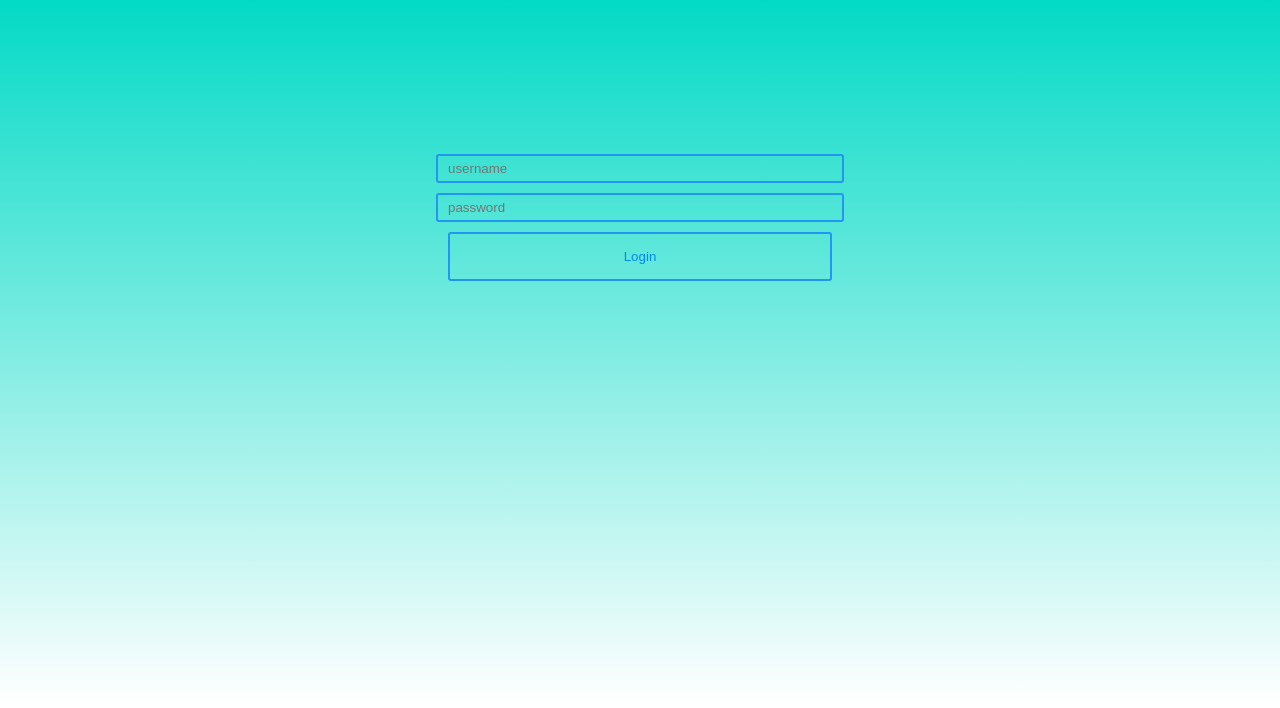
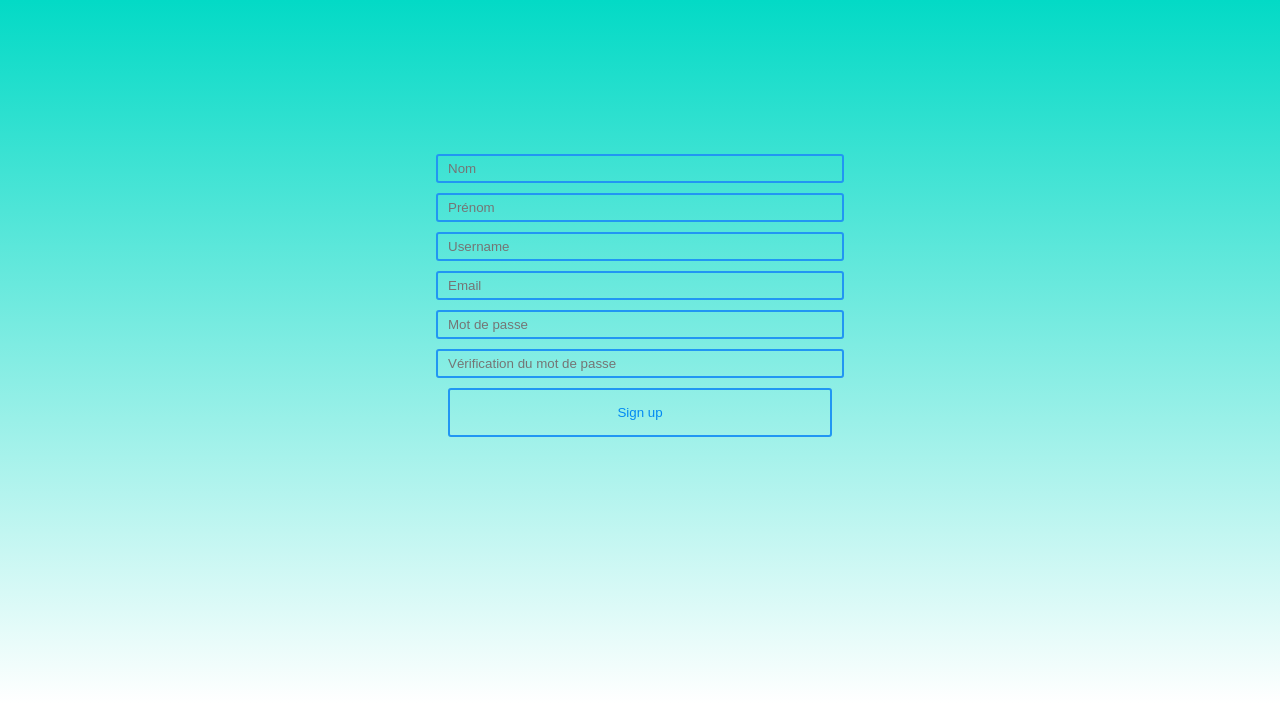
Before and after one commit to sophiebl/Matcha, a React (Create React App) app in the folder front/: page /signup in a window 1280 px wide. Shown: the top 708 px of the page. Built offline with nearby package versions, Linux system fonts and the light colour scheme.

Commit message:
Browse components

```diff
--- a/front/src/App.js
+++ b/front/src/App.js
@@ -1,15 +1,19 @@
 import React from 'react';
-import './scss/App.css';
+import { BrowserRouter as Router, Route, Link } from "react-router-dom";
+import './scss/App.scss';
 import Start from './components/start/Start';
 import Login from './components/login/Login';
-import Button from './components/Button';
+import Signup from './components/signup/Signup';
 
 function App() {
   return (
-    <div className="App">
-      {/*<Start />*/}
-      <Login />
-    </div>
+    <Router>
+      <div className="App">
+        <Route exact path="/" component={Start} />
+        <Route path="/login" component={Login} />
+        <Route path="/signup" component={Signup} />
+      </div>
+    </Router>
   );
 }
 
--- a/front/src/components/Input.js
+++ b/front/src/components/Input.js
@@ -1,8 +1,17 @@
 import React, { useState } from 'react';
-
+/*
 const Input = ({ type, placeholder }) => (
     <input type={type} placeholder={placeholder} />
 );
+*/
+const Input = (props) => (
+    <input type={props.type} placeholder={props.placeholder} />
+);
+/*
 
+function Input(props) {
+    return <input type={props.type} placeholder={props.placeholder}/>;
+}
+*/
 
 export default Input;
--- /dev/null
+++ b/front/src/components/signup/Signup.js
@@ -0,0 +1,19 @@
+import React, { useState } from 'react';
+import { BrowserRouter as Router, Route, Link } from "react-router-dom";
+import Input from '../Input';
+
+const Signup = () => {
+    return (
+        <form className="signup bg-desc">
+            <Input type="text" placeholder="Nom"/>
+            <Input type="text" placeholder="Prénom"/>
+            <Input type="text" placeholder="Username"/>
+            <Input type="text" placeholder="Email"/>
+            <Input type="password" placeholder="Mot de passe"/>
+            <Input type="password" placeholder="Vérification du mot de passe"/>
+            <button>Sign up</button>
+        </form>
+    );
+}
+
+export default Signup;
--- a/front/src/components/start/Start.js
+++ b/front/src/components/start/Start.js
@@ -1,13 +1,13 @@
 import React, { useState } from 'react';
-import Button from '../Button';
+import { BrowserRouter as Router, Route, Link } from "react-router-dom";
 
 const Start = () => {
   return (
     <div className="start bg-desc">
       <h1>Matcha</h1>
       <div>
-          <Button start="Login"/>
-          <Button start="Sign up"/>
+        <Link to="/login" className="btn">Login</Link>
+        <Link to="/signup" className="btn">Sign up</Link>
       </div>
     </div>
   );
--- a/front/src/scss/App.css
+++ b/front/src/scss/App.scss
@@ -67,7 +67,7 @@ Start
 Login
 *********/
 
-.login {
+.signup, .login {
   height: 70vh;
   padding: 18vh 0 0;
 }
```
Also changed, not shown: front/src/components/browse/Browse.js (added, +12 -0 lines), front/src/components/userInfo/Bio.js (added, +12 -0 lines), front/src/components/userInfo/InfosContainer.js (added, +19 -0 lines), front/src/components/userInfo/MainInfos.js (added, +12 -0 lines), front/src/components/userInfo/Tag.js (added, +12 -0 lines), front/src/components/userInfo/UserImg.js (added, +12 -0 lines), front/src/components/userInfo/Button.js (renamed from front/src/components/Button.js), 1 other file (tests, documents, lock files or other folders). Lines whose indentation alone changed are shown as unchanged.
